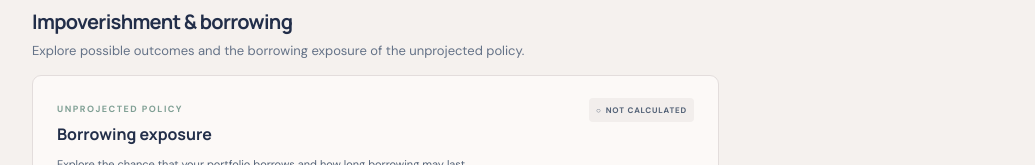
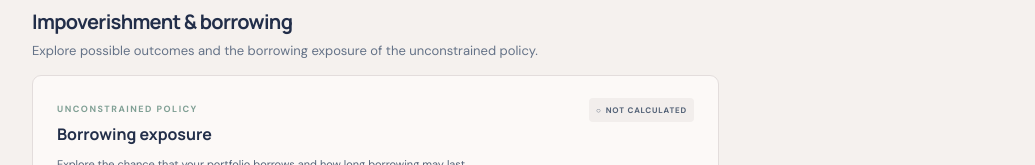
Before and after one commit to AlbertEMC2Stein/pension-funding-simulator, a Next.js app: page / in a window 1280 px wide. Shown: the part 1414-1579 px from the top of the page, without its empty margins (234-1269 px from the left). Built offline with nearby package versions, Linux system fonts and the light colour scheme.

Commit message:
feat: update terminology for unconstrained policy in Evaluation and FeasibilityControls components

```diff
--- a/src/components/evaluation/Evaluation.tsx
+++ b/src/components/evaluation/Evaluation.tsx
@@ -603,9 +603,7 @@ function BorrowingCard({
     <article className="chart-card borrowing-card">
       <div className="card-top">
         <div>
-          <span className="tiny-label">
-            {projected ? "PROJECTED POLICY" : "UNPROJECTED POLICY"}
-          </span>
+          <span className="tiny-label">UNCONSTRAINED POLICY</span>
           <h3>Borrowing exposure</h3>
           <p className="timing-intro">
             Explore the chance that your portfolio borrows and how long
@@ -923,7 +921,7 @@ export function Evaluation() {
                 description={
                   projected
                     ? "Explore possible outcomes for the selected policy."
-                    : "Explore possible outcomes and the borrowing exposure of the unprojected policy."
+                    : "Explore possible outcomes and the borrowing exposure of the unconstrained policy."
                 }
               />
               <div className="risk-section-grid">
--- a/src/components/evaluation/FeasibilityControls.tsx
+++ b/src/components/evaluation/FeasibilityControls.tsx
@@ -13,8 +13,8 @@ interface FeasibilityControlsProps {
 
 /**
  * Explain global feasibility for the selected policy. The projected policy is
- * simplex-feasible by definition; its calculation is not implemented yet. The
- * threshold action applies only to the unconstrained CE policy.
+ * simplex-feasible by definition. The threshold action applies only to the
+ * unconstrained CE policy.
  */
 export function FeasibilityControls({
   projected,
@@ -43,7 +43,7 @@ export function FeasibilityControls({
         <p>{message}</p>
         <small>
           {projected
-            ? "This describes the intended projected policy; projection is not implemented yet."
+            ? "The projected allocation stays within the simplex for all wealth levels."
             : "For the unconstrained CE policy. The Merton vector must be componentwise non-negative, with at least one positive entry."}
         </small>
       </div>
```
Also changed, not shown: 1 other file (tests, documents, lock files or other folders).
